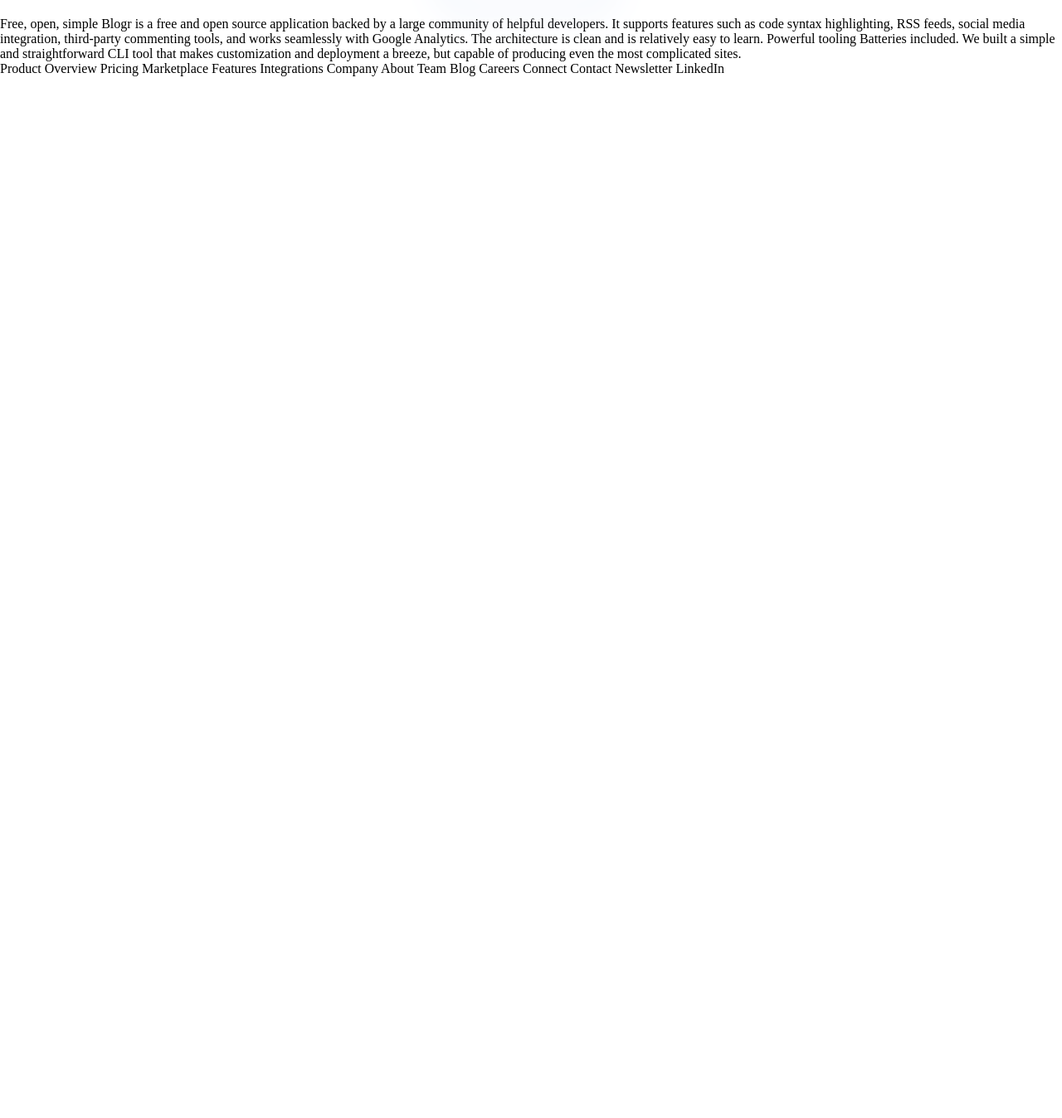
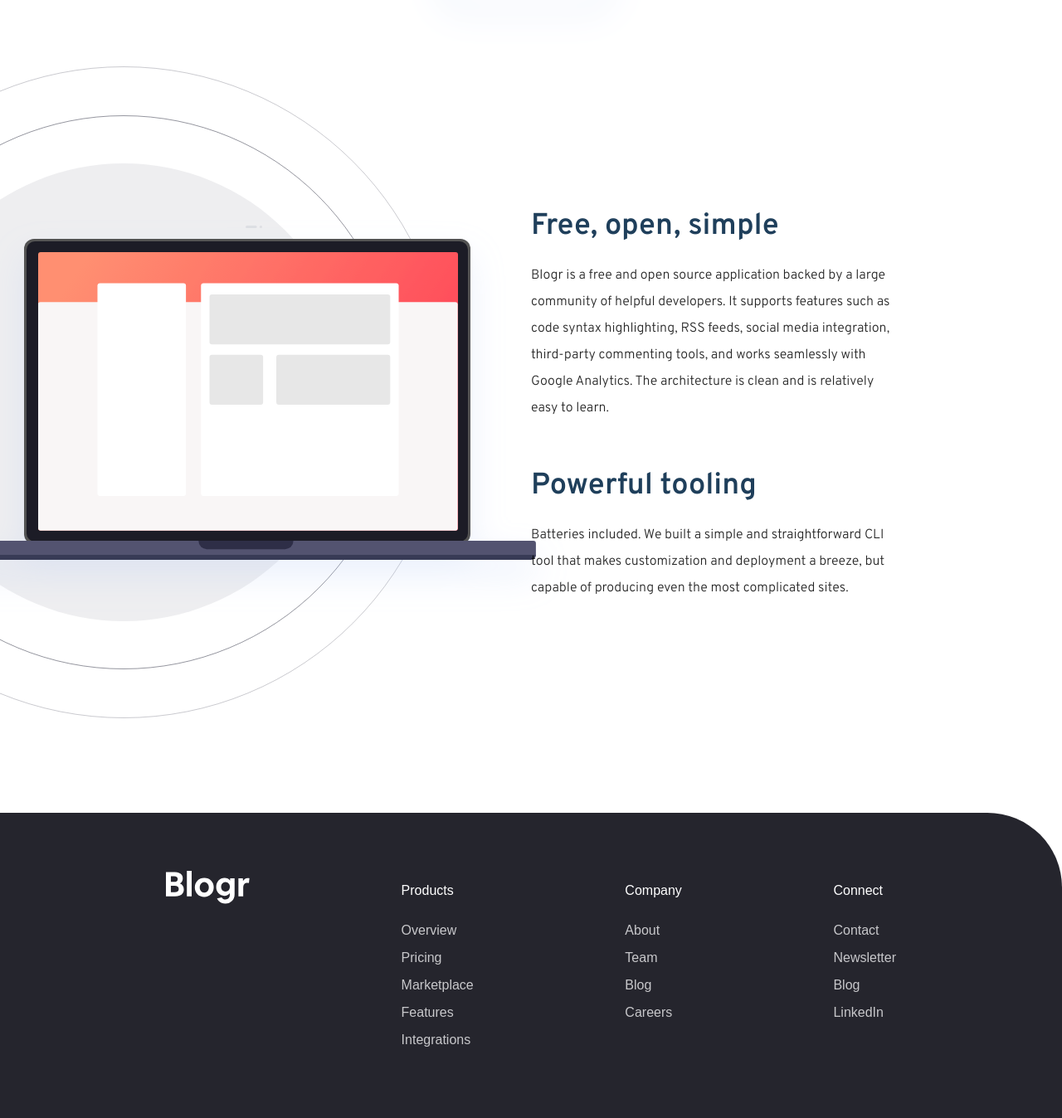
Before and after one commit to arroyoan/blogr_landing_page, a plain HTML site: page index.html in a window 1280 px wide. Shown: the part 1844-3192 px from the top of the page at 83% size. Before the commit the page ends 1936 px from the top, so only its background shows below. Drawn offline with Linux system fonts and the light colour scheme.

Commit message:
added final section of conent and added footer

```diff
--- a/index.html
+++ b/index.html
@@ -104,39 +104,63 @@
 
   </div>
   <!-- Sectional End -->
-  <div class="section_end">
-    Free, open, simple
-    Blogr is a free and open source application backed by a large community of helpful developers. It supports
-    features such as code syntax highlighting, RSS feeds, social media integration, third-party commenting tools,
-    and works seamlessly with Google Analytics. The architecture is clean and is relatively easy to learn.
+  <div class="section__end">
+    <div class="end__img">
+      <img src="/images/illustration-laptop-desktop.svg" alt="">
+    </div>
+    <div class="end__text">
+      <div class="inner__div">
+        <h3>Free, open, simple</h3>
+        <p>
+          Blogr is a free and open source application backed by a large community of helpful developers. It supports
+          features such as code syntax highlighting, RSS feeds, social media integration, third-party commenting tools,
+          and works seamlessly with Google Analytics. The architecture is clean and is relatively easy to learn.
+        </p>
 
-    Powerful tooling
-    Batteries included. We built a simple and straightforward CLI tool that makes customization and deployment a breeze, but
-    capable of producing even the most complicated sites.
+        <h3>Powerful tooling</h3>
+        <p>
+          Batteries included. We built a simple and straightforward CLI tool that makes customization and deployment a breeze, but
+          capable of producing even the most complicated sites.
+        </p>
+      </div>
+    </div>
+
 
   </div>
   <!-- Footer Section -->
   <div class="footer">
-    Product
+    <class class="footer__logo">
+      <img src="/images/logo.svg" alt="">
+    </class>
+    <div class="footer__list">
+      <ul>
+        <li class="list__header">Products</li>
+        <li class="list__item"> <a href="#">Overview</a> </li>
+        <li class="list__item"> <a href="#">Pricing</a> </li>
+        <li class="list__item"> <a href="#">Marketplace</a> </li>
+        <li class="list__item"> <a href="#">Features</a> </li>
+        <li class="list__item"> <a href="#">Integrations</a> </li>
+      </ul>
 
-    Overview
-    Pricing
-    Marketplace
-    Features
-    Integrations
-
-    Company
-
-    About
-    Team
-    Blog
-    Careers
-
-    Connect
-
-    Contact
-    Newsletter
-    LinkedIn
+    </div>
+    <div class="footer__list">
+      <ul>
+        <li class="list__header">Company</li>
+        <li class="list__item"> <a href="#">About</a> </li>
+        <li class="list__item"> <a href="#">Team</a> </li>
+        <li class="list__item"> <a href="#">Blog</a> </li>
+        <li class="list__item"> <a href="#">Careers</a> </li>
+      </ul>
+    </div>
+    <div class="footer__list">
+      <ul>
+        <li class="list__header">Connect</li>
+        <li class="list__item"> <a href="#">Contact</a> </li>
+        <li class="list__item"> <a href="#">Newsletter</a> </li>
+        <li class="list__item"> <a href="#">Blog</a> </li>
+        <li class="list__item"> <a href="#">LinkedIn</a> </li>
+      </ul>
+    </div>
   </div>
 
 </body>
--- a/styles.css
+++ b/styles.css
@@ -190,7 +190,7 @@ button:hover {
 }
 
 .section__start h1,
-h3 {
+.section__start h3 {
   color: var(--vdrk-blue-headings);
 }
 
@@ -267,6 +267,83 @@ h3 {
   font-size: 16px;
 }
 
+.section__end {
+  position: relative;
+  width: 100%;
+  height: 700px;
+  margin-top: 250px;
+  display: flex;
+  justify-content: flex-end;
+  font-family: "Overpass", sans-serif;
+}
+
+.end__img {
+  position: absolute;
+  top: -20%;
+  left: -19%;
+}
+
+.end__text {
+  position: relative;
+  display: flex;
+  flex-direction: column;
+  width: 50%;
+  padding-top: 30px;
+}
+
+.inner__div {
+  width: 70%;
+}
+.end__text h3 {
+  color: var(--vdrk-blue-headings);
+  font-size: 36px;
+  padding-bottom: 20px;
+}
+
+.end__text p {
+  font-size: 16px;
+  line-height: 2;
+  padding-bottom: 55px;
+  color: rgba(0, 0, 0, 0.849);
+}
+
+.footer {
+  background-color: var(--vdrk-blk-blue-footer-bkg);
+  color: white;
+  width: 100%;
+  display: flex;
+  justify-content: space-between;
+
+  border-radius: 0px 90px 0px 0px;
+  margin-top: 60px;
+  padding: 70px 200px;
+
+  font-family: "Ubuntus", sans-serif;
+}
+
+.list__header {
+  padding-top: 15px;
+  padding-bottom: 30px;
+}
+
+.list__item {
+  padding-bottom: 15px;
+  color: var(--gry-blue-footer-text) !important;
+}
+
+.footer li {
+  list-style: none;
+}
+
+.footer a {
+  text-decoration: none;
+  color: inherit;
+}
+
+.footer a:hover {
+  text-decoration: underline;
+}
+
 @media (min-width: 769) {
   .nav {
   }
```
